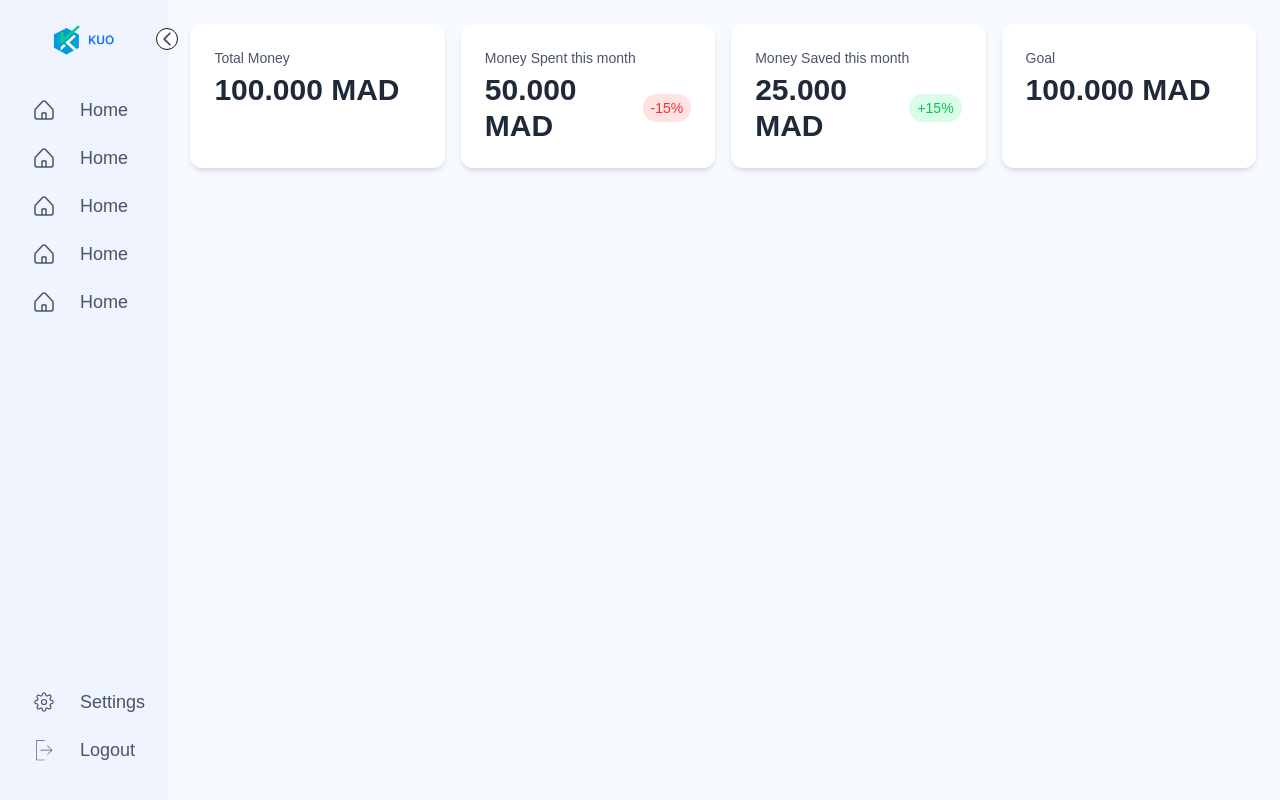
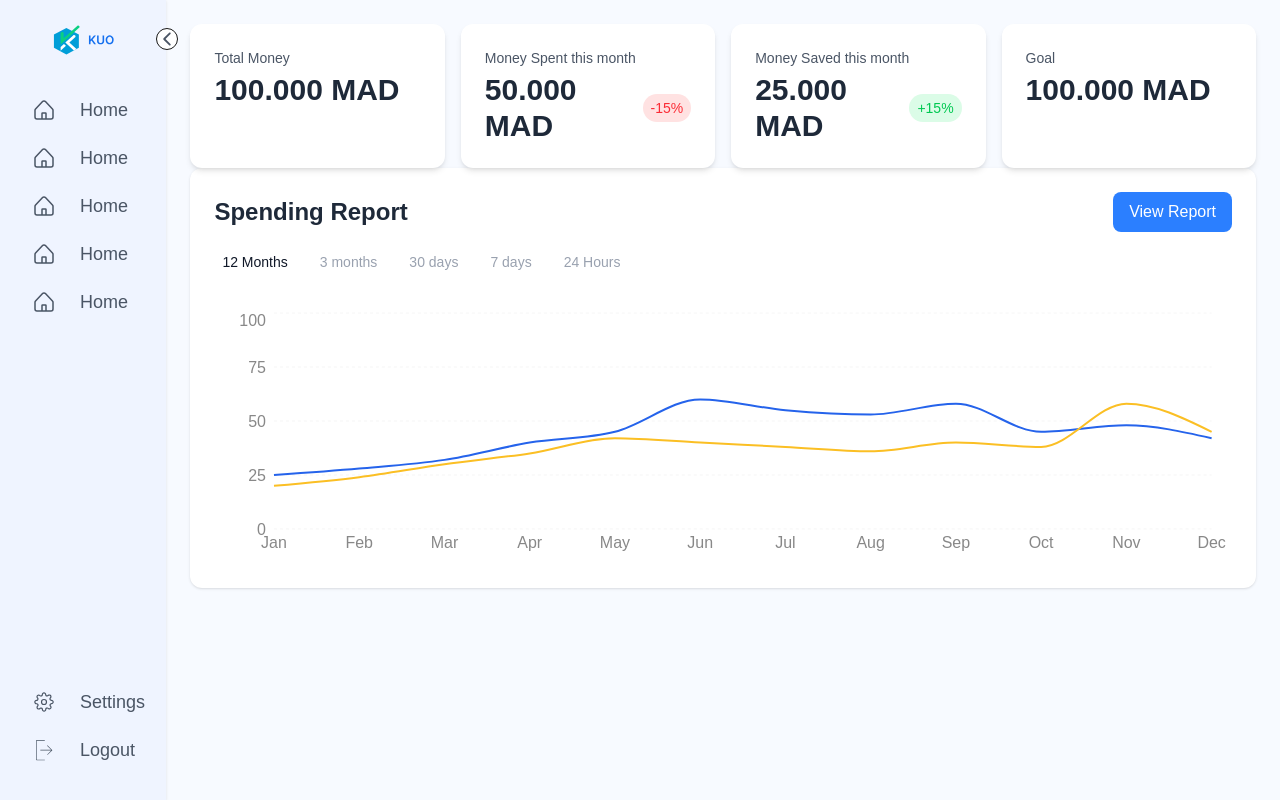
Before and after one commit to kuo-hm/budget-tracker-frontend, a Next.js app: page / in a window 1280 px wide. Built offline with nearby package versions, Linux system fonts and the light colour scheme.

Commit message:
feat: add SpendingReport component with line chart visualization
- Added SpendingReport component to display income and spending data over time using Recharts.
- Integrated the component into the Home page.
- Updated package.json and pnpm-lock.yaml to include Recharts and ApexCharts dependencies.

```diff
--- a/package.json
+++ b/package.json
@@ -9,10 +9,12 @@
     "lint": "next lint"
   },
   "dependencies": {
+    "apexcharts": "^4.6.0",
     "next": "15.3.1",
     "react": "^19.0.0",
     "react-dom": "^19.0.0",
     "react-icons": "^5.5.0",
+    "recharts": "^2.15.3",
     "tailwindcss-animate": "^1.0.7"
   },
   "devDependencies": {
--- a/src/app/page.tsx
+++ b/src/app/page.tsx
@@ -1,4 +1,5 @@
 import KPICard from "../components/ui/card/kpi-card";
+import SpendingReport from "../components/ui/chart/line-chart";
 
 export default function Home() {
   return (
@@ -17,6 +18,7 @@ export default function Home() {
         />
         <KPICard title="Goal" value="100.000 MAD" />
       </div>
+      <SpendingReport />
     </div>
   );
 }
--- /dev/null
+++ b/src/components/ui/chart/line-chart.tsx
@@ -0,0 +1,121 @@
+"use client";
+
+import { useState } from "react";
+import {
+  LineChart,
+  Line,
+  XAxis,
+  YAxis,
+  CartesianGrid,
+  Tooltip,
+  ResponsiveContainer,
+} from "recharts";
+
+const SpendingReport = () => {
+  const [timeRange, setTimeRange] = useState("12 Months");
+
+  // Sample data that mimics the chart in the design
+  const data = [
+    { month: "Jan", income: 25, spending: 20 },
+    { month: "Feb", income: 28, spending: 24 },
+    { month: "Mar", income: 32, spending: 30 },
+    { month: "Apr", income: 40, spending: 35 },
+    { month: "May", income: 45, spending: 42 },
+    { month: "Jun", income: 60, spending: 40 },
+    { month: "Jul", income: 55, spending: 38 },
+    { month: "Aug", income: 53, spending: 36 },
+    { month: "Sep", income: 58, spending: 40 },
+    { month: "Oct", income: 45, spending: 38 },
+    { month: "Nov", income: 48, spending: 58 },
+    { month: "Dec", income: 42, spending: 45 },
+  ];
+
+  const timeRanges = ["12 Months", "3 months", "30 days", "7 days", "24 Hours"];
+
+  //   const CustomTooltip = ({ active, payload }) => {
+  //     if (active && payload && payload.length) {
+  //       return (
+  //         <div className="bg-white p-2 border border-gray-200 rounded-md shadow-sm">
+  //           <p className="text-gray-400 text-sm">Income</p>
+  //           <p className="font-medium">Rp 25.000</p>
+  //         </div>
+  //       );
+  //     }
+  //     return null;
+  //   };
+
+  return (
+    <div className="bg-white p-6 rounded-xl shadow-sm">
+      <div className="flex justify-between items-center mb-4">
+        <h2 className="text-2xl font-semibold text-gray-800">
+          Spending Report
+        </h2>
+        <button className="bg-blue-500 text-white px-4 py-2 rounded-lg">
+          View Report
+        </button>
+      </div>
+
+      <div className="flex gap-4 mb-8 text-sm">
+        {timeRanges.map((range) => (
+          <button
+            key={range}
+            className={`px-2 py-1 ${
+              timeRange === range
+                ? "text-gray-900 font-medium"
+                : "text-gray-400"
+            }`}
+            onClick={() => setTimeRange(range)}
+          >
+            {range}
+          </button>
+        ))}
+      </div>
+
+      <div className="h-64">
+        <ResponsiveContainer width="100%" height="100%">
+          <LineChart
+            data={data}
+            margin={{ top: 5, right: 20, bottom: 5, left: 0 }}
+          >
+            <CartesianGrid
+              vertical={false}
+              strokeDasharray="3 3"
+              opacity={0.2}
+            />
+            <XAxis
+              dataKey="month"
+              axisLine={false}
+              tickLine={false}
+              tick={{ fill: "#888" }}
+            />
+            <YAxis
+              axisLine={false}
+              tickLine={false}
+              tick={{ fill: "#888" }}
+              domain={[0, 100]}
+            />
+            <Tooltip />
+            <Line
+              type="monotone"
+              dataKey="income"
+              stroke="#2563eb"
+              strokeWidth={2}
+              dot={false}
+              activeDot={{ r: 6 }}
+            />
+            <Line
+              type="monotone"
+              dataKey="spending"
+              stroke="#fbbf24"
+              strokeWidth={2}
+              dot={false}
+              activeDot={{ r: 6 }}
+            />
+          </LineChart>
+        </ResponsiveContainer>
+      </div>
+    </div>
+  );
+};
+
+export default SpendingReport;
```
Also changed, not shown: 1 other file (tests, documents, lock files or other folders).
